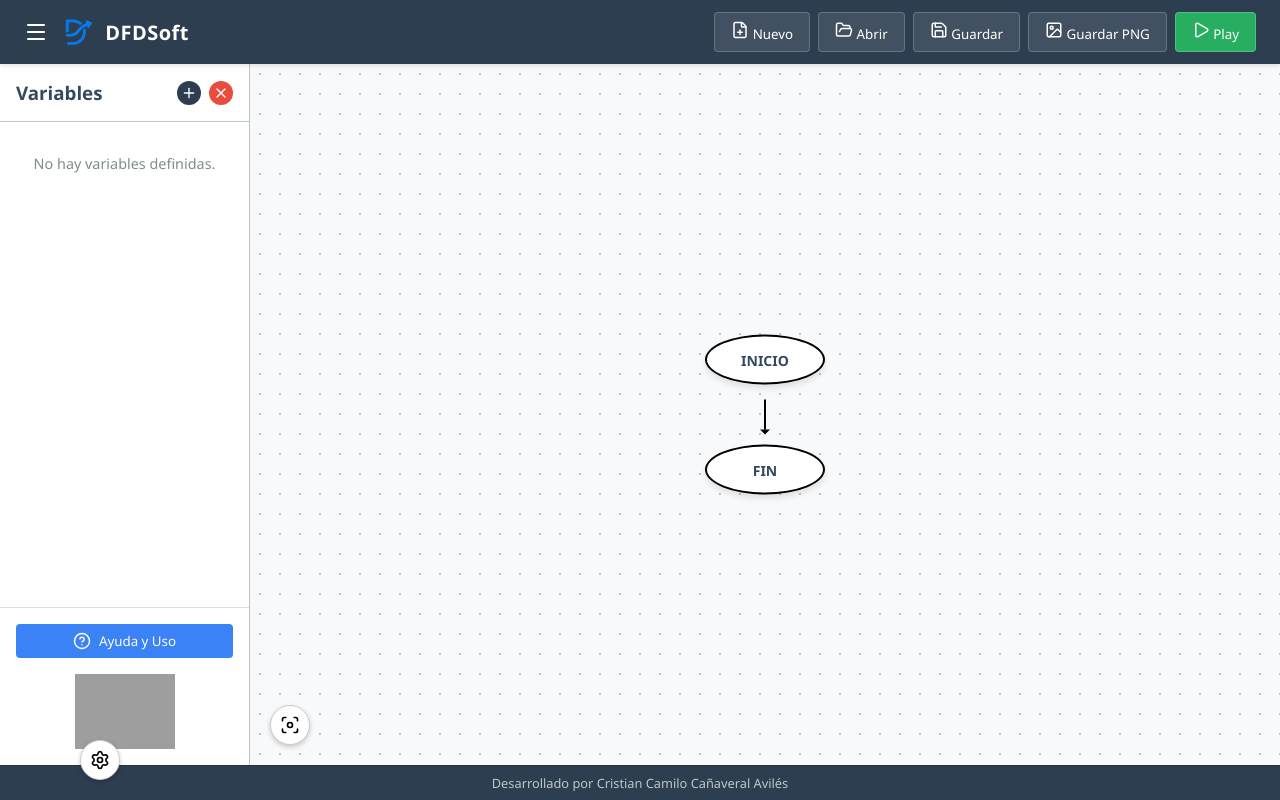
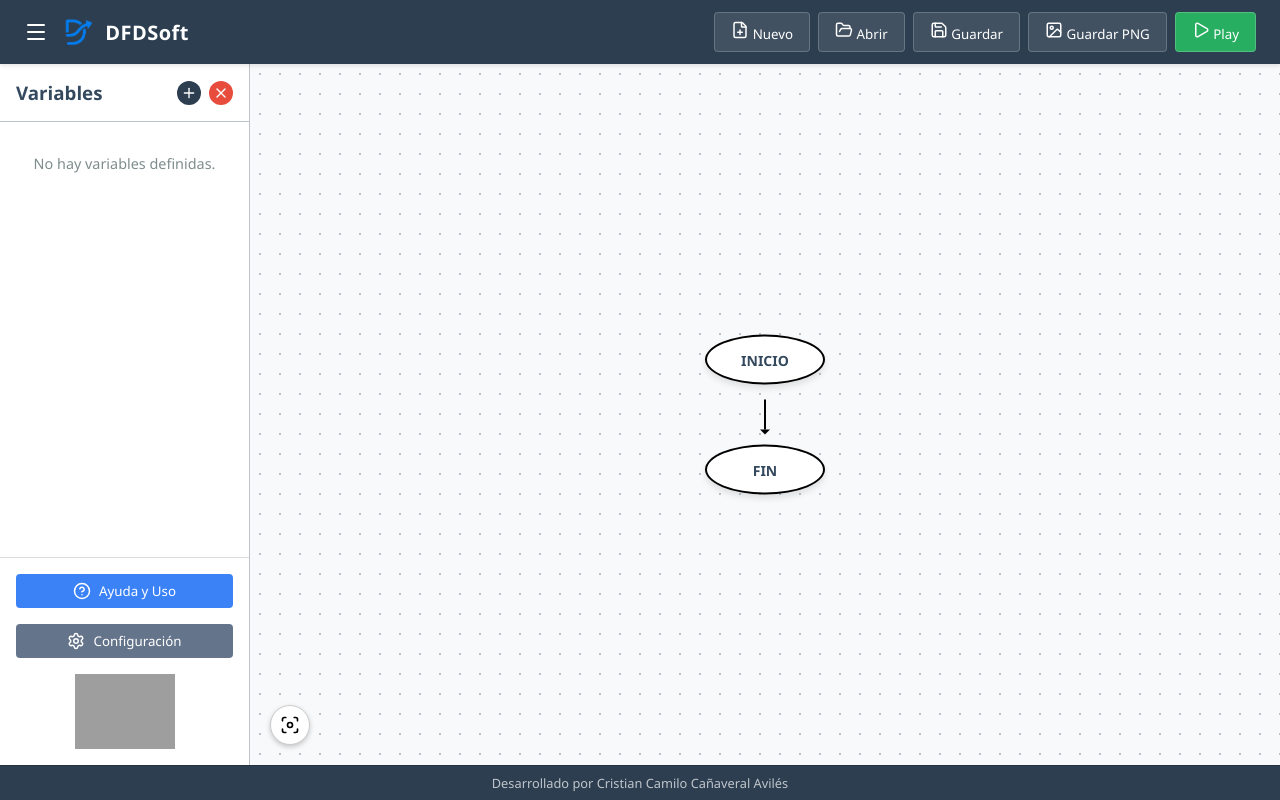
Before and after one commit to Canavix/DFDSoft, a React (Vite) app: page / in a window 1280 px wide. Built offline with nearby package versions, Linux system fonts and the light colour scheme; grey boxes are pictures that could not be loaded.

Commit message:
feat: move settings button to sidebar and bump pan sensitivity max slider to 20

```diff
--- a/src/components/SettingsModal.jsx
+++ b/src/components/SettingsModal.jsx
@@ -1,10 +1,9 @@
 import React, { useState, useEffect } from 'react';
 import { useDFDStore } from '../store';
-import { Settings, Download, RefreshCw, X } from 'lucide-react';
+import { Download, RefreshCw, X } from 'lucide-react';
 
 export default function SettingsModal() {
   const { state, dispatch } = useDFDStore();
-  const [isOpen, setIsOpen] = useState(false);
   const [deferredPrompt, setDeferredPrompt] = useState(null);
 
   useEffect(() => {
@@ -48,27 +47,14 @@ export default function SettingsModal() {
 
   const currentSensitivity = state.panSensitivity || 1;
 
+  if (!state.isSettingsOpen) return null;
+
   return (
-    <>
-      <button
-        onClick={() => setIsOpen(true)}
-        style={{
-          position: 'absolute', bottom: 'calc(20px + env(safe-area-bottom, 0px))', left: 80,
-          background: 'white', border: '1px solid #ccc', borderRadius: '50%',
-          width: 40, height: 40, display: 'flex', alignItems: 'center', justifyContent: 'center',
-          cursor: 'pointer', boxShadow: '0 2px 5px rgba(0,0,0,0.2)', zIndex: 50
-        }}
-        title="Configuración"
-      >
-        <Settings size={20} />
-      </button>
-
-      {isOpen && (
     <div className="modal-overlay" style={{position:'absolute', top: 0, left:0, width:'100vw', height:'100vh', background:'rgba(0,0,0,0.5)', zIndex: 100, display: 'flex', alignItems:'center', justifyContent: 'center'}}>
       <div className="modal-content" style={{background:'white', padding: '2rem', borderRadius: '8px', minWidth: '300px', maxWidth: '400px'}}>
          <div style={{display: 'flex', justifyContent: 'space-between', alignItems: 'center', marginBottom: '1.5rem'}}>
            <h3 style={{margin: 0}}>Configuración</h3>
-               <button onClick={() => setIsOpen(false)} style={{background: 'transparent', border: 'none', cursor: 'pointer', color: '#666'}}>
+           <button onClick={() => dispatch({type: 'SET_SETTINGS_OPEN', payload: false})} style={{background: 'transparent', border: 'none', cursor: 'pointer', color: '#666'}}>
              <X size={20} />
            </button>
          </div>
@@ -82,7 +68,7 @@ export default function SettingsModal() {
               <input
                 type="range"
                 min="0.1"
-                    max="5.0"
+                max="20.0"
                 step="0.1"
                 value={currentSensitivity}
                 onChange={(e) => dispatch({ type: 'SET_PAN_SENSITIVITY', payload: parseFloat(e.target.value) })}
@@ -114,7 +100,5 @@ export default function SettingsModal() {
          </div>
       </div>
     </div>
-      )}
-    </>
   );
 }
--- a/src/components/Sidebar.jsx
+++ b/src/components/Sidebar.jsx
@@ -1,6 +1,6 @@
 import React, { useState } from 'react';
 import { useDFDStore } from '../store';
-import { Plus, Trash2, Edit2, HelpCircle, X, RefreshCw } from 'lucide-react';
+import { Plus, Trash2, Edit2, HelpCircle, X, RefreshCw, Settings } from 'lucide-react';
 
 export default function Sidebar() {
   const { state, dispatch } = useDFDStore();
@@ -71,6 +71,12 @@ export default function Sidebar() {
         >
           <HelpCircle size={18} /> Ayuda y Uso
         </button>
+        <button
+          onClick={() => dispatch({type: 'SET_SETTINGS_OPEN', payload: true})}
+          style={{ display: 'flex', alignItems: 'center', gap: '0.5rem', padding: '0.5rem 1rem', background: '#64748b', color: 'white', border: 'none', borderRadius: '4px', cursor: 'pointer', width: '100%', justifyContent: 'center' }}
+        >
+          <Settings size={18} /> Configuración
+        </button>
         <img src={`${import.meta.env.BASE_URL}ITS.png`} alt="ITS Logo" style={{ maxWidth: '100px', objectFit: 'contain' }} />
       </div>
 
--- a/src/store.jsx
+++ b/src/store.jsx
@@ -12,6 +12,7 @@ const initialState = {
   editingBlockId: null,
   simulationActive: false,
   isSidebarOpen: window.innerWidth > 768,
+  isSettingsOpen: false,
   panSensitivity: 1,
 };
 
@@ -77,6 +78,8 @@ function dfdReducer(state, action) {
       return { ...state, simulationActive: action.payload };
     case 'TOGGLE_SIDEBAR':
       return { ...state, isSidebarOpen: !state.isSidebarOpen };
+    case 'SET_SETTINGS_OPEN':
+      return { ...state, isSettingsOpen: action.payload };
     case 'SET_PAN_SENSITIVITY':
       return { ...state, panSensitivity: action.payload };
     case 'UPDATE_BLOCK':
```
Lines whose indentation alone changed are shown as unchanged.
